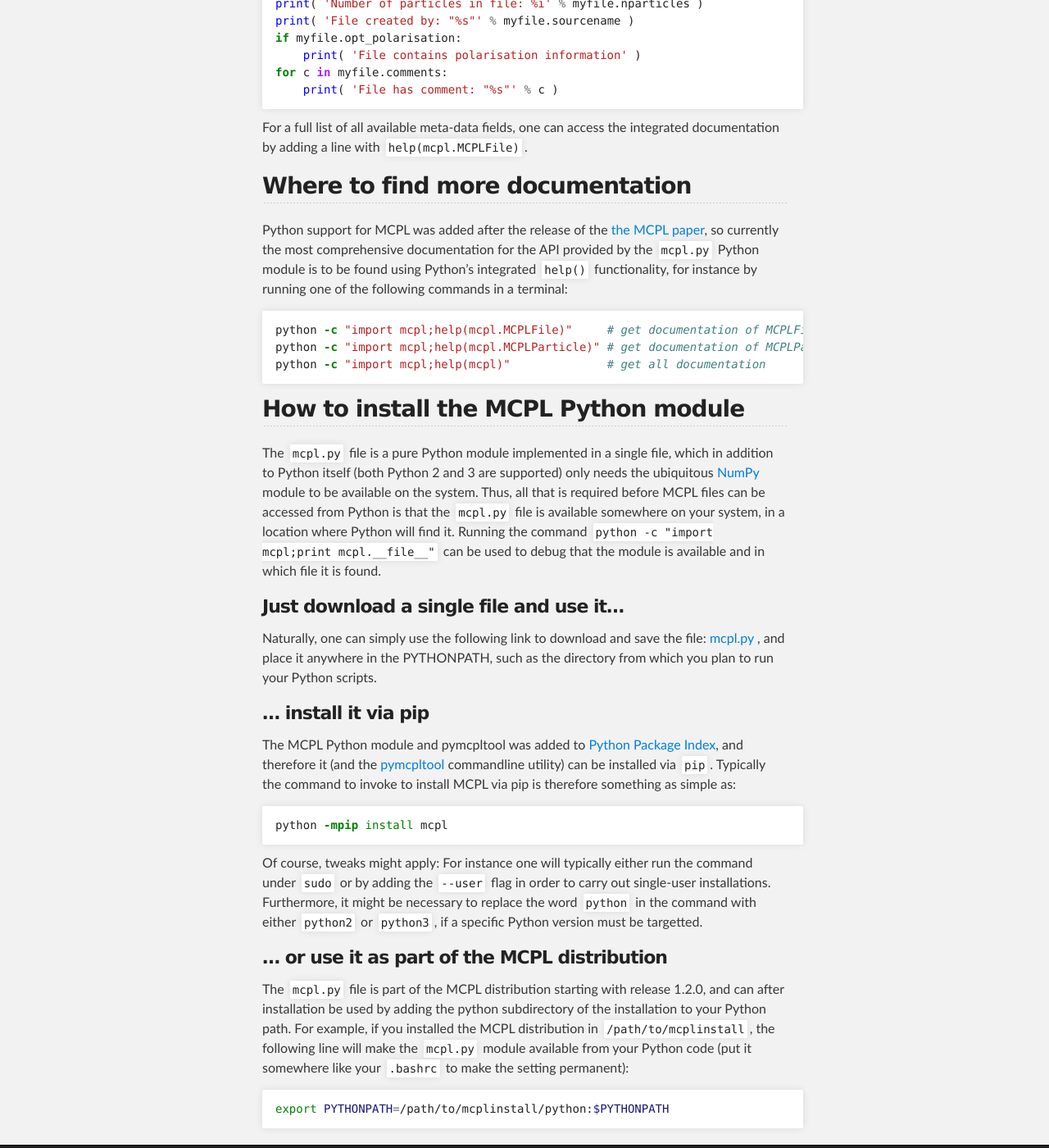
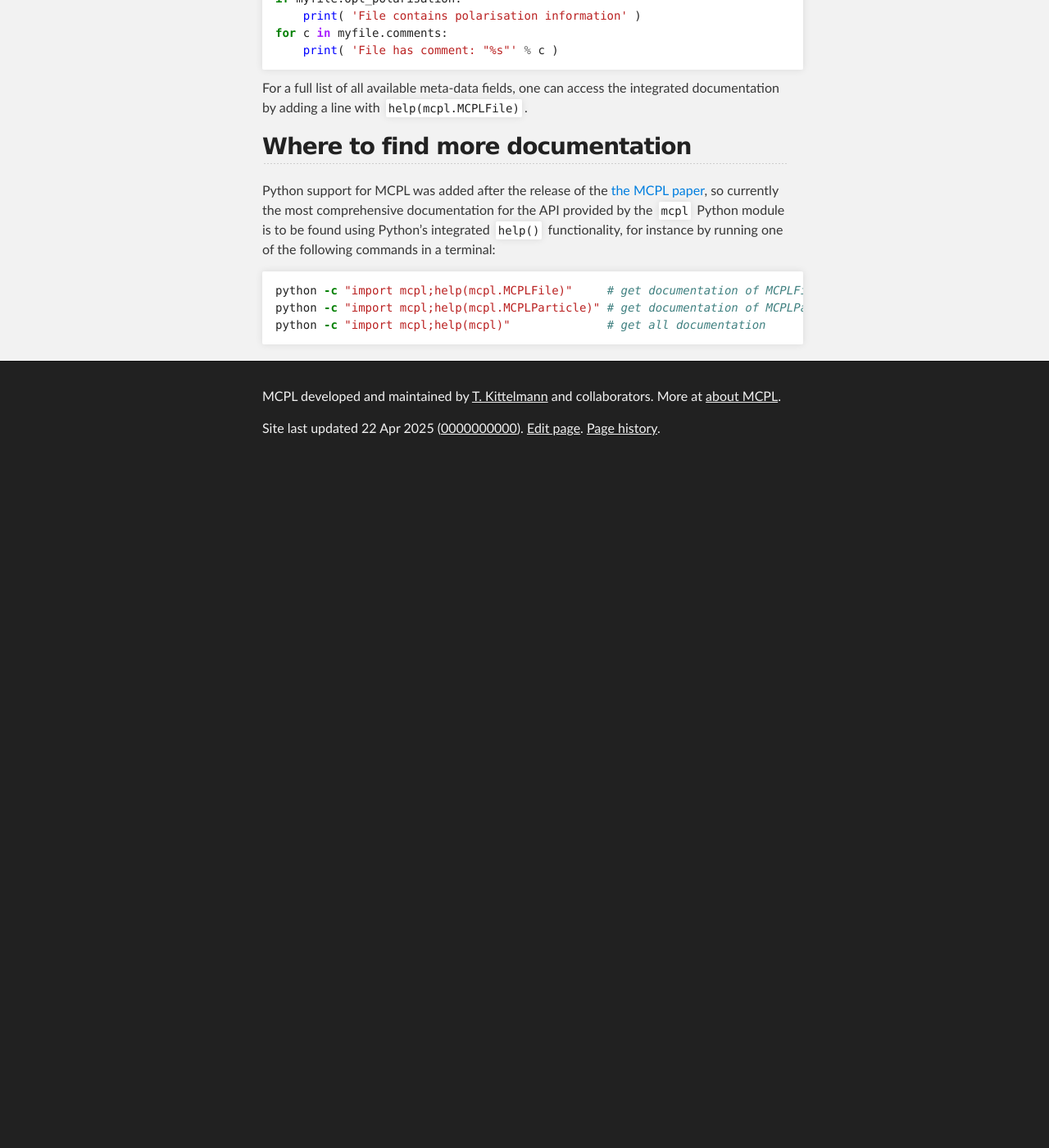
Before and after one commit to mctools/mcpl, a Jekyll site: the page built from usage_python.md, in a window 1280 px wide and 1400 px high, scrolled down 1578 px. Shown: the whole window at 82% size. Built offline with Jekyll 4.4.1, drawn with Linux system fonts in a browser that asks for light colours; after the commit the page ends 2147 px from its top, so only the background shows below that; some of the changed text lies outside the part shown.

Commit message:
update for mcpl2: update usage_c.md and usage_python.md

````diff
--- a/usage_python.md
+++ b/usage_python.md
@@ -8,7 +8,7 @@ weight: 5
 {:toc}
 
 If desired, it is possible to access the content of MCPL files from Python code
-by using the `mcpl.py` Python module described on this page, available since MCPL
+by using the `mcpl` Python module described on this page, available since MCPL
 release 1.2.0. Notice that most end-users should not normally have to write code in
 order to use MCPL. Rather, they should be able to use pre-existing converters or
 plugins for their Monte Carlo applications (c.f. [hooks](LOCAL:hooks/)).
@@ -76,7 +76,7 @@ documentation by adding a line with `help(mcpl.MCPLFile)`.
 
 Python support for MCPL was added after the release of the {% include
 linkpaper.html %}, so currently the most comprehensive documentation for the API
-provided by the `mcpl.py` Python module is to be found using Python's integrated
+provided by the `mcpl` Python module is to be found using Python's integrated
 `help()` functionality, for instance by running one of the following commands in
 a terminal:
 
@@ -85,51 +85,3 @@ python -c "import mcpl;help(mcpl.MCPLFile)"     # get documentation of MCPLFile
 python -c "import mcpl;help(mcpl.MCPLParticle)" # get documentation of MCPLParticle class
 python -c "import mcpl;help(mcpl)"              # get all documentation
 ```
-
-## How to install the MCPL Python module
-
-The `mcpl.py` file is a pure Python module implemented in a single file, which
-in addition to Python itself (both Python 2 and 3 are supported) only needs the
-ubiquitous [NumPy](http://www.numpy.org/) module to be available on the
-system. Thus, all that is required before MCPL files can be accessed from Python
-is that the `mcpl.py` file is available somewhere on your system, in a location
-where Python will find it. Running the command `python -c "import mcpl;print
-mcpl.__file__"` can be used to debug that the module is available and in which
-file it is found.
-
-### Just download a single file and use it...
-
-Naturally, one can simply use the following link to download and save the file:
-{% include linkfile.html file="src/python/mcpl.py" download=true %}, and place
-it anywhere in the PYTHONPATH, such as the directory from which you plan to run
-your Python scripts.
-
-### ... install it via pip
-
-The MCPL Python module and pymcpltool was added to [Python Package
-Index](https://pypi.python.org/pypi/mcpl), and therefore it (and the
-[pymcpltool](LOCAL:usage_cmdline#extract-statistics-from-a-file) commandline utility) can be installed via `pip`. Typically the
-command to invoke to install MCPL via pip is therefore something as simple as:
-
-```shell
-python -mpip install mcpl
-```
-
-Of course, tweaks might apply: For instance one will typically either run the
-command under `sudo` or by adding the `--user` flag in order to carry out
-single-user installations. Furthermore, it might be necessary to replace the
-word `python` in the command with either `python2` or `python3`, if a specific
-Python version must be targetted.
-
-### ... or use it as part of the MCPL distribution
-
-The `mcpl.py` file is part of the MCPL distribution starting with release
-1.2.0, and can after installation be used by adding the python subdirectory of
-the installation to your Python path. For example, if you installed the MCPL
-distribution in `/path/to/mcplinstall`, the following line will make the `mcpl.py`
-module available from your Python code (put it somewhere like your `.bashrc` to
-make the setting permanent):
-
-```shell
-export PYTHONPATH=/path/to/mcplinstall/python:$PYTHONPATH
-```
````
Also changed, not shown: usage_c.md (+26 -17 lines).
